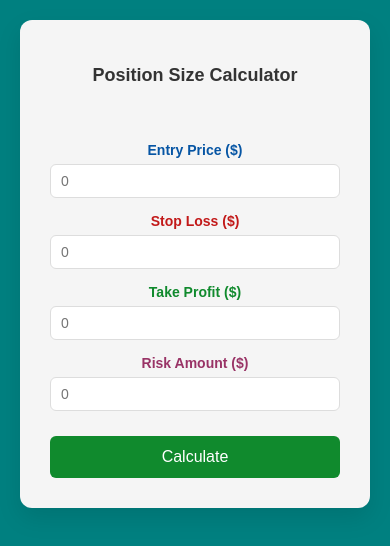
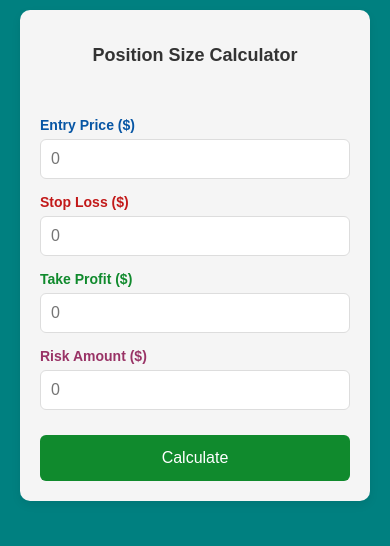
Before and after one commit to GG-SHIBA/Size-Calculator, a plain HTML site: page index.html in a window 390 px wide. Drawn offline with Linux system fonts and the light colour scheme.

Commit message:
Add files via upload

```diff
--- a/style.css
+++ b/style.css
@@ -1,67 +1,5 @@
-/* iPhone Safari fixes */
+/* General Styles */
 html, body {
-    max-width: 100%;
-    overflow-x: hidden; /* no side scrolling */
-}
-/* Responsive Design for iPhone (≤ 640px width) */
-@media (max-width: 480px) {
-    body {
-        margin: 0;
-        padding: 0;
-    }
-
-    .section {
-        padding: 10px;
-    }
-
-    .calculator {
-        width: calc(100% - 20px); /* fit inside screen with 10px margins */
-        max-width: 90%;
-        margin: 0 auto;          /* center it */
-        padding: 15px;
-        border-radius: 10px;
-        box-shadow: 0 4px 10px rgba(0,0,0,0.08);
-        box-sizing: border-box;  /* prevents overflow */
-    }
-
-    .calculator h2 {
-        font-size: 18px;
-        margin-bottom: 15px;
-    }
-
-    .form-row {
-        flex-direction: column;
-        align-items: flex-start;
-        gap: 6px;
-    }
-
-    .form-row label {
-        font-size: 14px;
-    }
-
-    .form-row input {
-        width: 100%;
-        padding: 10px;
-        ffont-size: 16px; /* prevents Safari zoom */
-        box-sizing: border-box; /* ensures input doesn’t overflow */
-    }
-
-    .calculator button {
-        width: 100%;
-        font-size: 15px;
-        padding: 12px;
-        border-radius: 6px;
-    }
-
-    .result {
-        grid-template-columns: 1fr;
-        gap: 8px;
-        font-size: 14px;
-    }
-}
-
-/* General Styles */
-body {
     font-family: 'Arial', sans-serif;
     margin: 0;
     padding: 0;
@@ -69,6 +7,8 @@ body {
     display: flex;
     flex-direction: column;
     background: #f5f5f5;
+    max-width: 100%;
+    overflow-x: hidden; /* stop horizontal scroll */
 }
 
 /* Toggle bar */
@@ -113,6 +53,7 @@ body {
     width: 100%;
     max-width: 400px;
     margin: 0 auto;
+    box-sizing: border-box;
 }
 .calculator2 {
     display: flex;
@@ -139,19 +80,20 @@ body {
     font-weight: bold;
 }
 label.title1 { color: #0655a4; }   /* Blue */
-label.title2 { color: #c21919; }      /* Red */
-label.title3 { color: #108a2d; }      /* Green */
-label.title4 { color: #993366; }    /* pruple */
+label.title2 { color: #c21919; }   /* Red */
+label.title3 { color: #108a2d; }   /* Green */
+label.title4 { color: #993366; }   /* Purple */
 .form-row input {
     flex: 1.5;
-    padding: 8px 10px;
+    padding: 10px;                  /* larger for touch */
     border: 1px solid #ddd;
     border-radius: 6px;
-    font-size: 14px;
+    font-size: 16px;                /* fix iOS zoom issue */
+    box-sizing: border-box;
 }
 .calculator button {
     width: 100%;
-    padding: 12px;
+    padding: 14px;
     background: #108a2d;
     color: #fff;
     border: none;
@@ -181,3 +123,51 @@ label.title4 { color: #993366; }    /* pruple */
 .value.pnl { color: #b32d00; }
 .value.rr { color: #993366; }
 .value.fee { color: #555; font-size: 12px; font-style: italic;}
+
+/* Responsive Design for iPhone (≤ 480px) */
+@media (max-width: 480px) {
+    .section {
+        padding: 10px;
+    }
+
+    .calculator {
+        width: calc(100% - 20px); /* 10px margin on each side */
+        max-width: 100%;
+        margin: 0 auto;
+        padding: 20px;
+        border-radius: 10px;
+        box-shadow: 0 4px 10px rgba(0,0,0,0.08);
+    }
+
+    .calculator h2 {
+        font-size: 18px;
+        margin-bottom: 15px;
+    }
+
+    .form-row {
+        flex-direction: column;
+        align-items: flex-start;
+        gap: 6px;
+    }
+
+    .form-row label {
+        font-size: 14px;
+    }
+
+    .form-row input {
+        width: 100%;
+        font-size: 16px; /* prevent zoom */
+    }
+
+    .calculator button {
+        width: 100%;
+        font-size: 16px;
+        padding: 14px;
+    }
+
+    .result {
+        grid-template-columns: 1fr;
+        gap: 8px;
+        font-size: 14px;
+    }
+}
```
